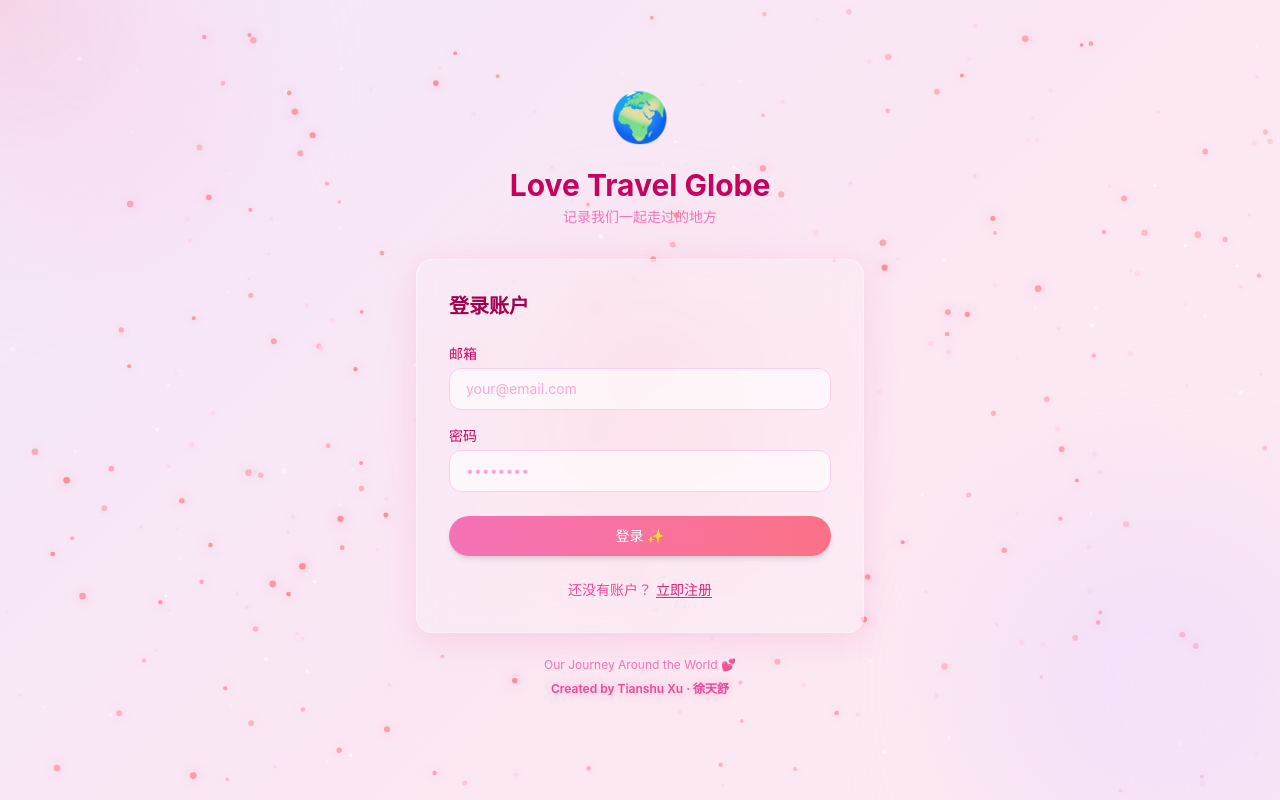
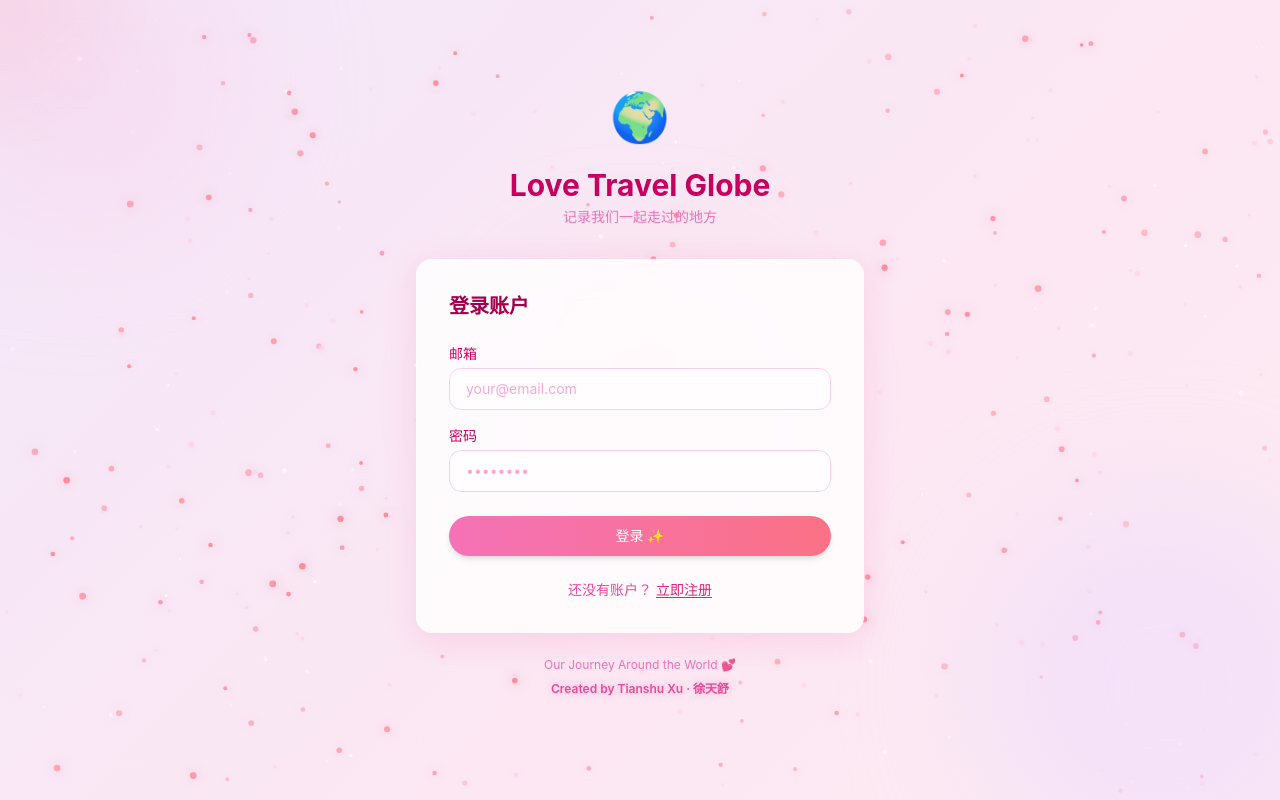
Before and after one commit to T1ANSHU/love-travel-globe, a React (Vite) app: page /login in a window 1280 px wide. Built offline with nearby package versions, Linux system fonts and the light colour scheme; no server answers.

Commit message:
Fix auth particles card layering

```diff
--- a/src/components/Auth/LoginPage.tsx
+++ b/src/components/Auth/LoginPage.tsx
@@ -1,4 +1,4 @@
-import { useState } from 'react'
+import React, { useState } from 'react'
 import { Link, useNavigate } from 'react-router-dom'
 import { useForm } from 'react-hook-form'
 import { z } from 'zod'
@@ -36,7 +36,11 @@ export function LoginPage() {
   }
 
   return (
-    <div className="min-h-screen bg-dreamy flex items-center justify-center p-4">
+    // --glass-bg override: raises auth card opacity (0.82) without touching global glass-card
+    <div
+      className="min-h-screen bg-dreamy flex items-center justify-center p-4"
+      style={{ '--glass-bg': 'rgba(255,255,255,0.82)' } as React.CSSProperties}
+    >
       <ParticlesBackground />
 
       {/* Decorative blobs */}
@@ -46,11 +50,12 @@ export function LoginPage() {
         <div className="absolute top-1/2 left-1/2 -translate-x-1/2 -translate-y-1/2 h-64 w-64 rounded-full bg-rose-200/30 blur-3xl" />
       </div>
 
+      {/* relative z-10 creates a stacking context at z=10, above fixed particles at z=0 */}
       <motion.div
         initial={{ opacity: 0, y: 24 }}
         animate={{ opacity: 1, y: 0 }}
         transition={{ duration: 0.6, ease: 'easeOut' }}
-        className="w-full max-w-md"
+        className="w-full max-w-md relative z-10"
       >
         {/* Header */}
         <div className="mb-8 text-center">
--- a/src/components/Auth/RegisterPage.tsx
+++ b/src/components/Auth/RegisterPage.tsx
@@ -1,4 +1,4 @@
-import { useState } from 'react'
+import React, { useState } from 'react'
 import { Link, useNavigate } from 'react-router-dom'
 import { useForm } from 'react-hook-form'
 import { z } from 'zod'
@@ -47,9 +47,13 @@ export function RegisterPage() {
 
   if (success) {
     return (
-      <div className="min-h-screen bg-dreamy flex items-center justify-center p-4">
+      <div
+        className="min-h-screen bg-dreamy flex items-center justify-center p-4"
+        style={{ '--glass-bg': 'rgba(255,255,255,0.82)' } as React.CSSProperties}
+      >
         <ParticlesBackground />
-        <GlassCard className="p-10 max-w-md w-full text-center">
+        {/* relative z-10: paints above fixed particles (z=0) */}
+        <GlassCard className="p-10 max-w-md w-full text-center relative z-10">
           <div className="text-5xl mb-4">💌</div>
           <h2 className="text-xl font-semibold text-pink-800 mb-2">注册成功！</h2>
           <p className="text-pink-500 text-sm">
@@ -64,7 +68,10 @@ export function RegisterPage() {
   }
 
   return (
-    <div className="min-h-screen bg-dreamy flex items-center justify-center p-4">
+    <div
+      className="min-h-screen bg-dreamy flex items-center justify-center p-4"
+      style={{ '--glass-bg': 'rgba(255,255,255,0.82)' } as React.CSSProperties}
+    >
       <ParticlesBackground />
 
       {/* Decorative blobs */}
@@ -73,11 +80,12 @@ export function RegisterPage() {
         <div className="absolute -bottom-20 -right-20 h-96 w-96 rounded-full bg-purple-200/40 blur-3xl" />
       </div>
 
+      {/* relative z-10: stacking context at z=10, above fixed particles at z=0 */}
       <motion.div
         initial={{ opacity: 0, y: 24 }}
         animate={{ opacity: 1, y: 0 }}
         transition={{ duration: 0.6, ease: 'easeOut' }}
-        className="w-full max-w-md"
+        className="w-full max-w-md relative z-10"
       >
         <div className="mb-8 text-center">
           <motion.div
```
